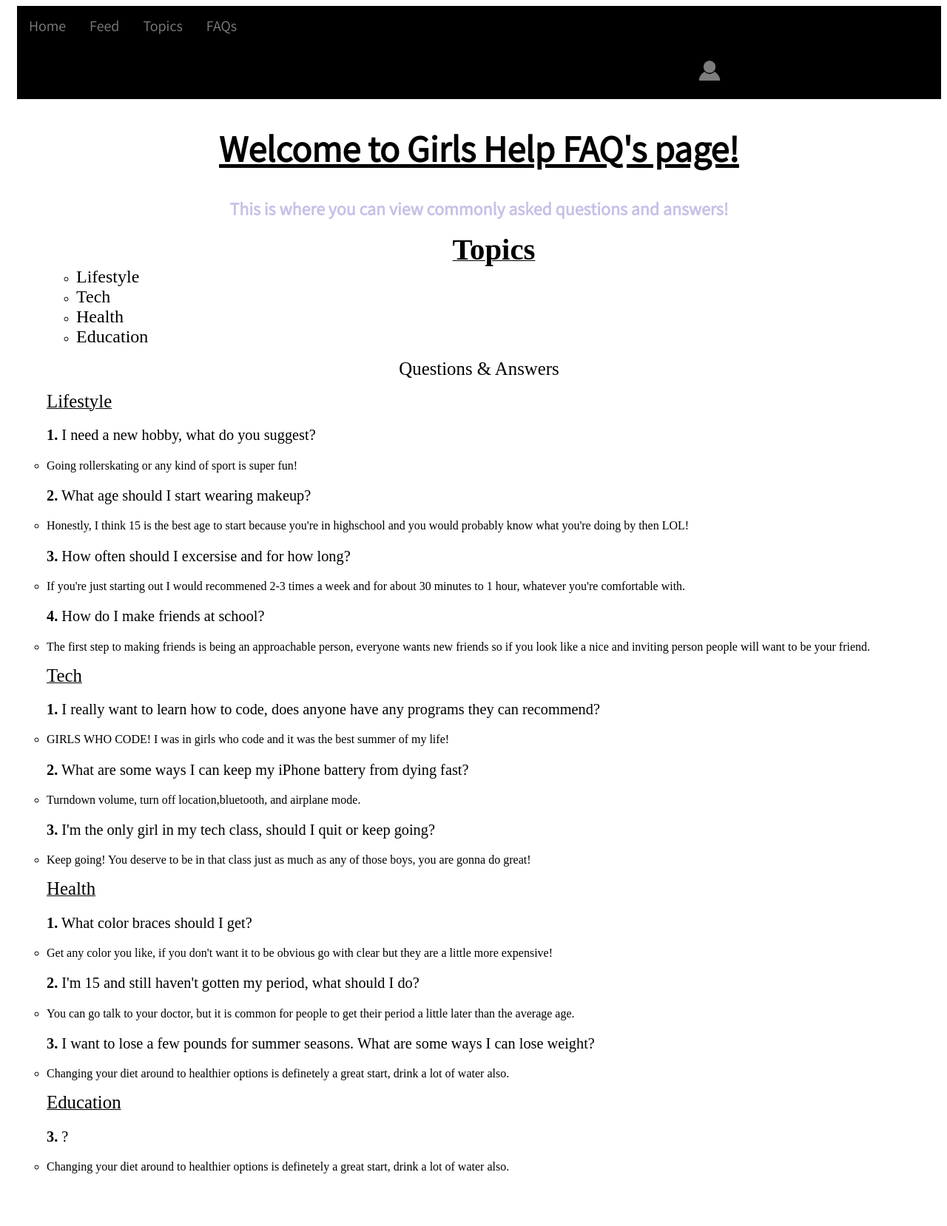
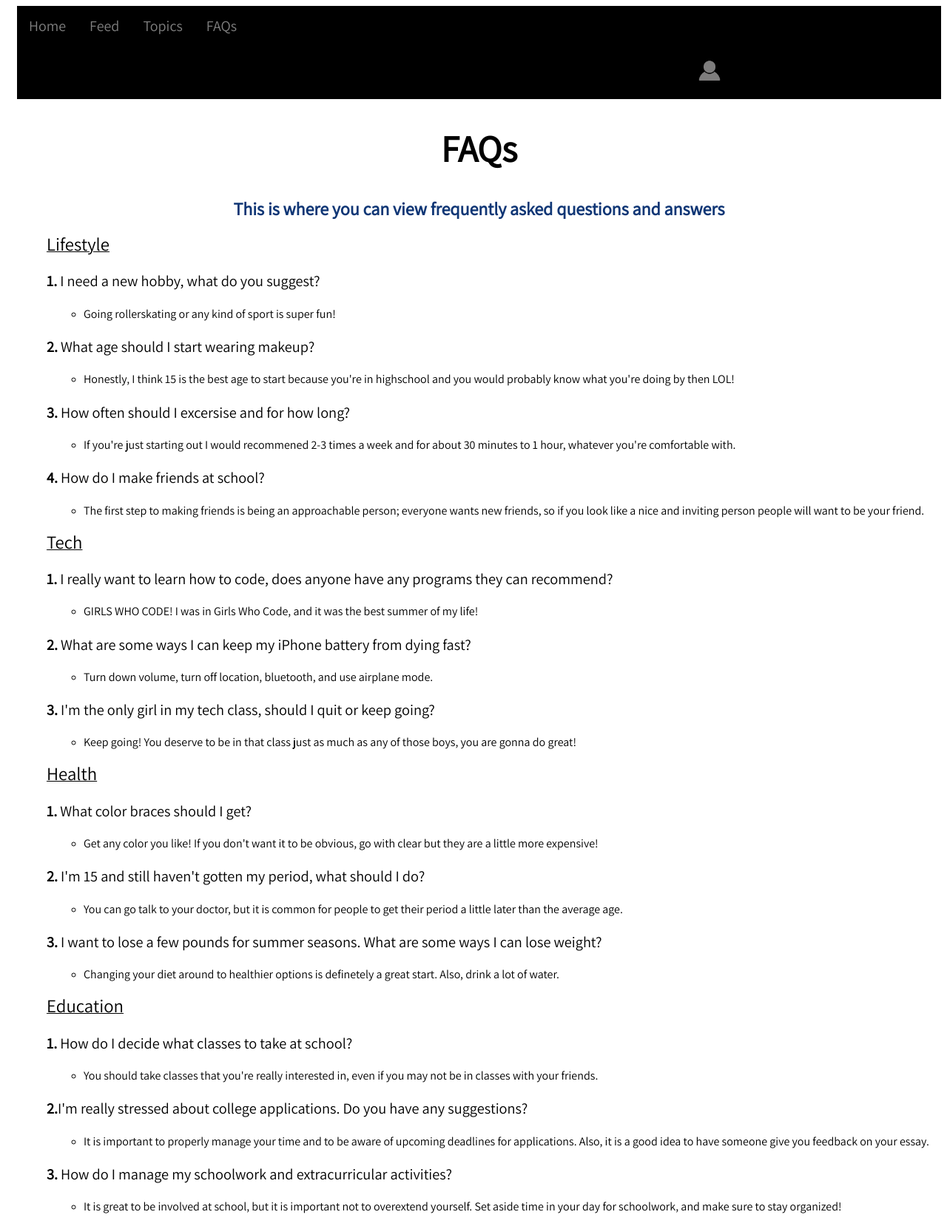
Before and after one commit to nicoleavidon/girls_help_final, a Django app: page /faqs/ in a window 1280 px wide. Shown: the whole page at 74% size. Before the commit the page ends 1587 px from the top, so only its background shows below. Run offline with Django 3.2, Linux system fonts and the light colour scheme; some libraries are stand-ins or nearby versions.

Commit message:
new changes

```diff
--- a/blog/templates/blog/education.html
+++ b/blog/templates/blog/education.html
@@ -179,3 +179,8 @@
       </style>
 
     </head>
+
+
+    <body>
+    <h1> Tech </h1>
+    </body>
--- a/blog/templates/blog/faqs.html
+++ b/blog/templates/blog/faqs.html
@@ -37,8 +37,16 @@
 
     <style>
     h1 a {
-        color: #FCA205;
+        color: #0f3675;
         font-family: 'Assistant';
+    }
+
+    p {
+      font-family: 'Assistant';
+    }
+
+    u {
+      font-family: 'Assistant';
     }
 
     body {
@@ -62,7 +70,7 @@
     }
 
     h1, h2, h3, h4 {
-        font-family: 'Lobster', cursive;
+        font-family: 'Assistant', cursive;
     }
 
     .date {
@@ -179,7 +187,7 @@
     }
 
     h1 {
-      color: #C8BFE7;
+      color: #0f3675;
       font-size: 50px;
       font-family: Assistant;
     }
@@ -227,16 +235,12 @@
 
 <div style="background-color:white">
 
-<u style="color:black"><center><h1 style="color:black">Welcome to Girls Help FAQ&#39;s page!</h1></center></u>
+<center><h1 style="color:black">FAQs</h1></center>
 
-<center><h1 style="font-size:150%"> This is where you can view commonly asked questions and answers! </h1></center>
+<center><h1 style="font-size:150%"> This is where you can view frequently asked questions and answers </h1></center>
 
 
-
-
-
-
-<div>
+<!-- <div>
 
         <ul>
             <center><u><b><a style="font-size:255%">Topics</a></b></u></center>
@@ -254,48 +258,48 @@
 </ul>
 
 
-</ul></div>
+</ul></div> -->
 
 
 
 
-<center><a style="font-size:155%">Questions & Answers</a></center>
+<!-- <center><a style="font-size:155%">Questions & Answers</a></center> -->
 
-<ul style="list-style-type:circle" style="font-size:155%">
+<ul style="list-style-type:circle" style="font-size:155%" >
 
 
 
 <u><a style="font-size:155%">Lifestyle</a></u>
 
   <p style="font-size:127%"><b> 1.</b> I need a new hobby, what do you suggest?</p>
-<li><p> Going rollerskating or any kind of sport is super fun! </p></li>
-
+<li style="margin-left: 50px;"><p> Going rollerskating or any kind of sport is super fun! </p></li>
 
 
 <p style="font-size:127%"><b> 2.</b> What age should I start wearing makeup?</p>
-<li><p> Honestly, I think 15 is the best age to start because you&#39;re in highschool and you would probably know what you&#39;re doing by then LOL! </p></li>
+<li style="margin-left: 50px;"><p> Honestly, I think 15 is the best age to start because you&#39;re in highschool and you would probably know what you&#39;re doing by then LOL! </p></li>
 
 
 <p style="font-size:127%"><b> 3.</b> How often should I excersise and for how long?</p>
-<li><p> If you&#39;re just starting out I would recommened 2-3 times a week and for about 30 minutes to 1 hour, whatever you&#39;re comfortable with. </p></li>
+
+<li style="margin-left: 50px;"><p> If you&#39;re just starting out I would recommened 2-3 times a week and for about 30 minutes to 1 hour, whatever you&#39;re comfortable with. </p></li>
 
 <p style="font-size:127%"><b> 4.</b> How do I make friends at school?</p>
-<li><p> The first step to making friends is being an approachable person, everyone wants new friends so if you look like a nice and inviting person people will want to be your friend. </p></li>
+<li style="margin-left: 50px;"><p> The first step to making friends is being an approachable person; everyone wants new friends, so if you look like a nice and inviting person people will want to be your friend. </p></li>
 
 
 
 <u><a style="font-size:155%">Tech</a></u>
 
 <p style="font-size:127%"><b> 1.</b> I really want to learn how to code, does anyone have any programs they can recommend?</p>
-<li><p> GIRLS WHO CODE! I was in girls who code and it was the best summer of my life! </p></li>
+<li style="margin-left: 50px;"><p> GIRLS WHO CODE! I was in Girls Who Code, and it was the best summer of my life! </p></li>
 
 
 <p style="font-size:127%"><b> 2.</b> What are some ways I can keep my iPhone battery from dying fast?</p>
-<li><p> Turndown volume, turn off location,bluetooth, and airplane mode. </p></li>
+<li style="margin-left: 50px;"><p> Turn down volume, turn off location, bluetooth, and use airplane mode. </p></li>
 
 
 <p style="font-size:127%"><b> 3.</b> I&#39;m the only girl in my tech class, should I quit or keep going?</p>
-<li><p> Keep going! You deserve to be in that class just as much as any of those boys, you are gonna do great! </p></li>
+<li style="margin-left: 50px;"><p> Keep going! You deserve to be in that class just as much as any of those boys, you are gonna do great! </p></li>
 
 
 <u><a style="font-size:155%">Health</a></u>
@@ -303,24 +307,32 @@
 
 
 <p style="font-size:127%"><b> 1.</b> What color braces should I get?</p>
-<li><p> Get any color you like, if you don&#39;t want it to be obvious go with clear but they are a little more expensive! </p></li>
+<li style="margin-left: 50px;"><p> Get any color you like! If you don&#39;t want it to be obvious, go with clear but they are a little more expensive! </p></li>
 
 
 
 <p style="font-size:127%"><b> 2.</b> I&#39;m 15 and still haven&#39;t gotten my period, what should I do?</p>
-<li><p> You can go talk to your doctor, but it is common for people to get their period a little later than the average age. </p></li>
+<li style="margin-left: 50px;"><p> You can go talk to your doctor, but it is common for people to get their period a little later than the average age. </p></li>
 
 
 <p style="font-size:127%"><b> 3.</b> I want to lose a few pounds for summer seasons. What are some ways I can lose weight?</p>
-<li><p> Changing your diet around to healthier options is definetely a great start, drink a lot of water also. </p></li>
+<li style="margin-left: 50px;"><p> Changing your diet around to healthier options is definetely a great start.  Also, drink a lot of water. </p></li>
 
 
 
 <u><a style="font-size:155%">Education</a></u>
 
 
-<p style="font-size:127%"><b> 3.</b> ?</p>
-<li><p> Changing your diet around to healthier options is definetely a great start, drink a lot of water also. </p></li>
+<p style="font-size:127%"><b> 1.</b> How do I decide what classes to take at school?</p>
+<li style="margin-left: 50px;"><p>You should take classes that you're really interested in, even if you may not be in classes with your friends.</p></li>
+
+<p style="font-size:127%"><b> 2.</b>I'm really stressed about college applications.  Do you have any suggestions?</p>
+<li style="margin-left: 50px;"><p>It is important to properly manage your time and to be aware of upcoming deadlines for applications.  Also, it is a good idea to have someone give you feedback on your essay.</p></li>
+
+
+<p style="font-size:127%"><b> 3. </b>How do I manage my schoolwork and extracurricular activities?</b> </p>
+<li style="margin-left: 50px;"><p>It is great to be involved at school, but it is important not to overextend yourself.  Set aside time in your day for schoolwork, and make sure to stay organized!</p></li>
+
 
 
 </ul>
--- a/blog/templates/blog/lifestyle.html
+++ b/blog/templates/blog/lifestyle.html
@@ -176,3 +176,7 @@
       </style>
 
     </head>
+
+    <body>
+    <h1> Tech </h1>
+    </body>
--- a/blog/templates/blog/post_detail.html
+++ b/blog/templates/blog/post_detail.html
@@ -1,5 +1,4 @@
 {% extends 'blog/base.html' %}
-
 
 {% block content %}
     <div class="post">
@@ -15,6 +14,8 @@
         <h1>{{ post.title }}</h1>
         <p>{{ post.text|linebreaksbr }}</p>
     </div>
+
+
     <hr>
     <a class="btn btn-default" href="{% url 'add_comment_to_post' pk=post.pk %}">Add comment</a>
     {% for comment in post.comments.all %}
@@ -23,8 +24,8 @@
             <div class="date">
                 {{ comment.created_date }}
                 {% if not comment.approved_comment %}
+                    <a class="btn btn-default" href="{% url 'comment_approve' pk=comment.pk %}"><img src="http://www.clker.com/cliparts/s/1/v/q/p/N/black-check-mark-md.png" height="40" width="40"></a>
                     <a class="btn btn-default" href="{% url 'comment_remove' pk=comment.pk %}"><img src="http://diysolarpanelsv.com/images/clip-art-x-30.jpg" height="40" width="40"></a>
-                    <a class="btn btn-default" href="{% url 'comment_approve' pk=comment.pk %}"><img src="http://www.clker.com/cliparts/s/1/v/q/p/N/black-check-mark-md.png" height="40" width="40"></a>
                 {% endif %}
             </div>
             <strong>{{ comment.author }}</strong>
--- a/blog/templates/blog/tech.html
+++ b/blog/templates/blog/tech.html
@@ -177,3 +177,7 @@
       </style>
 
     </head>
+
+    <body>
+<h1> Tech </h1>
+    </body>
--- a/mysite/settings.py
+++ b/mysite/settings.py
@@ -125,7 +125,7 @@ LOGIN_REDIRECT_URL = '/'
 
 LANGUAGE_CODE = 'en-us'
 
-TIME_ZONE = 'America/New_York'
+TIME_ZONE = 'US/Eastern'
 
 USE_I18N = True
 
```
Also changed, not shown: blog/templates/blog/add_comment_to_post.html (+14 -2 lines), blog/templates/blog/base.html (+6 -3 lines), blog/templates/blog/health.html (+7 -2 lines), blog/templates/blog/home.html (+5 -5 lines), blog/templates/blog/topics.html (+149 -17 lines), blog/static/pics/plus.jpg (added).
